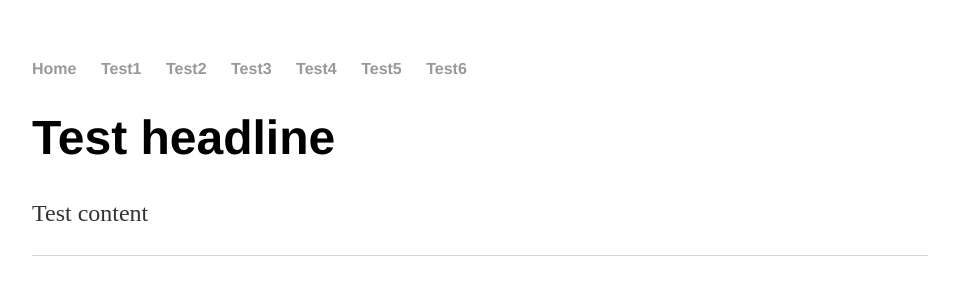
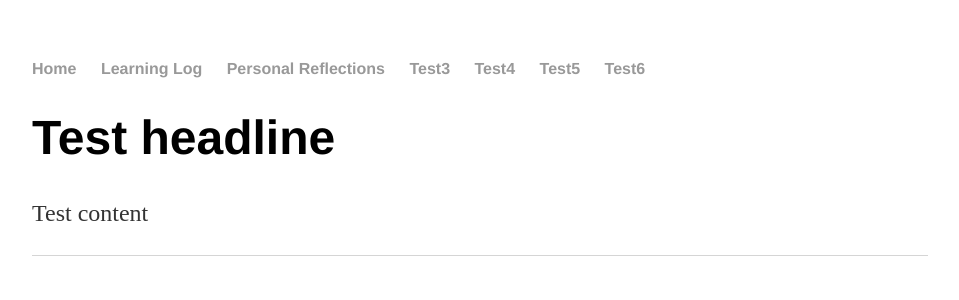
Before and after one commit to santiago-gutierrez/senior-project, a Jekyll site: the page built from index.html, in a window 1280 px wide. Shown: the top 300 px of the page, without its empty margins (160-1119 px from the left). Built offline with Jekyll 4.4.1, drawn with Linux system fonts in a browser that asks for light colours.

Commit message:
Update default.html

```diff
--- a/_layouts/default.html
+++ b/_layouts/default.html
@@ -8,8 +8,8 @@
 			<nav>
 	    		<ul>
 	        		<li><a href="/senior-project/index.html">Home</a></li>
-		        	<li><a href="/test1">Test1</a></li>
-	        		<li><a href="/test2">Test2</a></li>
+		        	<li><a href="/log">Learning Log</a></li>
+	        		<li><a href="/reflections">Personal Reflections</a></li>
 	        		<li><a href="/test3">Test3</a></li>
 				<li><a href="/test4">Test4</a></li>
 	        		<li><a href="/test5">Test5</a></li>
```
